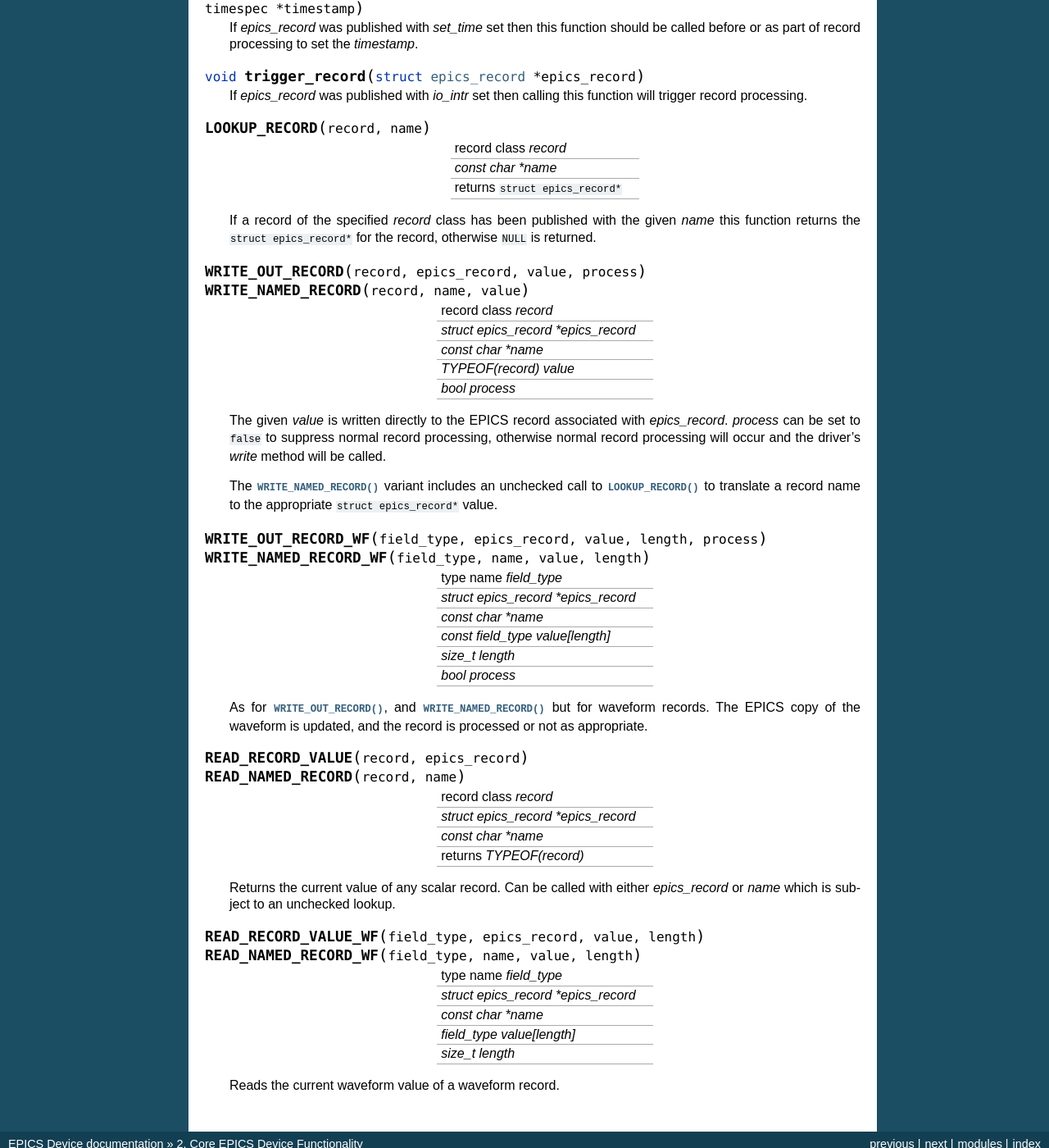
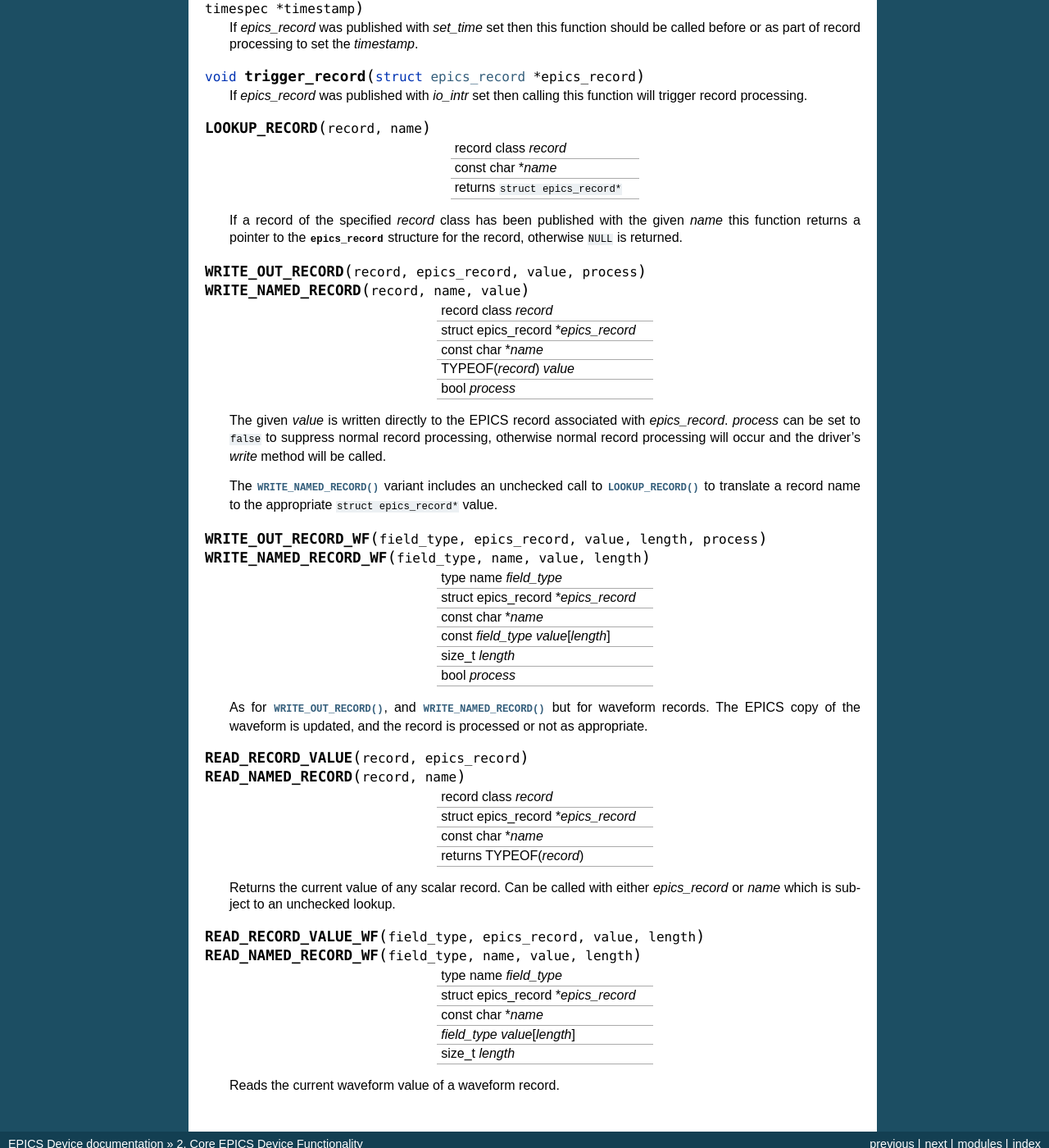
Before and after one commit to DiamondLightSource/epics_device, a Sphinx documentation site: the page built from docs/epics_device.rst, in a window 1280 px wide and 1400 px high, scrolled down 8122 px. Shown: the whole window at 82% size. Built offline with Sphinx 7.4.7, drawn with Linux system fonts in a browser that asks for light colours; the version number could not be read and is left out; some of the changed text lies outside the part shown.

Commit message:
EPICS Device: Tidy up documentation
git-svn-id: svn+ssh://serv0002.cs.diamond.ac.uk/home/subversion/repos/controls/diamond/trunk/support/epics_device@128439 e099a375-04f9-0310-9d5f-a741eaff62e1

```diff
--- a/docs/epics_device.rst
+++ b/docs/epics_device.rst
@@ -213,7 +211,7 @@
     The macros documented below provide support for more specialised variants of
     these records with hard-wired implementations of the read and write methods.
 
-    Calling :func:`PUBLISH` returns a pointer to :type:`struct epics_record`.
+    Calling :func:`PUBLISH` returns a pointer to :type:`epics_record`.
 
     The arguments are as follows.
 
@@ -403,24 +387,22 @@
         field_type, name, max_length, process, \
         .init, .context, .persist, .io_intr)
 
-    =========================================================================== =
+    ================================================================================= =
     type name `field_type`
-    `const char *name`
-    `size_t max_length`
-    `void process(void *context, field_type array[max_length], size_t *length)`
-    `void init(void *context, field_type array[max_length], size_t *length)`
-    `void *context`
-    `bool persist`
-    `bool io_intr`
-    =========================================================================== =
-
-    ..  x* (vim)
+    const char \*\ `name`
+    size_t `max_length`
+    void `process`\ (void \*context, field_type array[`max_length`], size_t \*length)
+    void `init`\ (void \*context, field_type array[`max_length`], size_t \*length)
+    void \*\ `context`
+    bool `persist`
+    bool `io_intr`
+    ================================================================================= =
 
     This macro creates the software binding for waveform records with data of
     the specified type.  The process method will be called each time the record
     processes -- the process method can choose whether to implement reading or
-    writing as the primitive operation.  Again, a pointer to :type:`struct
-    record_type` is returned which can be used for triggering and access.
+    writing as the primitive operation.  Again, a pointer to :type:`record_type`
+    is returned which can be used for triggering and access.
 
     EPICS waveform record support manages a buffer of length `max_length`.  A
     pointer to this buffer is passed into the `process` and `init` functions
@@ -461,14 +443,14 @@
         can act as either IN or OUT records, both types of functionality are
         supported.
 
-    `void process(void *context, field_type array[max_length], size_t *length)`
+    void `process`\ (void \*context, field_type array[`max_length`], size_t \*length)
         This is called during record processing with `*length` initialised with
         the current waveform length, as set in the ``NORD`` field of the the
         record.  The array can be read or written as required and `*length` (and
         thus ``NORD``) can be updated as appropriate if the data length changes
         (though of course `max_length` must not be exceeded).
 
-    `void init(void *context, field_type array[max_length], size_t *length)`
+    void `init`\ (void \*context, field_type array[`max_length`], size_t \*length)
         This optional function may be called during initialisation to initialise
         the waveform if a persistent value is not specified.
 
@@ -566,15 +542,13 @@
 
     ========================================================================== =
     record class `record`
-    `const char *name`
+    const char \*\ `name`
     returns ``struct epics_record*``
     ========================================================================== =
 
-    .. x* (vim fix)
-
     If a record of the specified `record` class has been published with the
-    given `name` this function returns the ``struct epics_record*`` for the
-    record, otherwise ``NULL`` is returned.
+    given `name` this function returns a pointer to the :type:`epics_record`
+    structure for the record, otherwise ``NULL`` is returned.
 
 ..  macro::
     WRITE_OUT_RECORD(record, epics_record, value, process)
```
Also changed, not shown: other parts of docs/epics_device.rst (+49 -79 lines), docs/hashtable.rst (+4 -6 lines).
